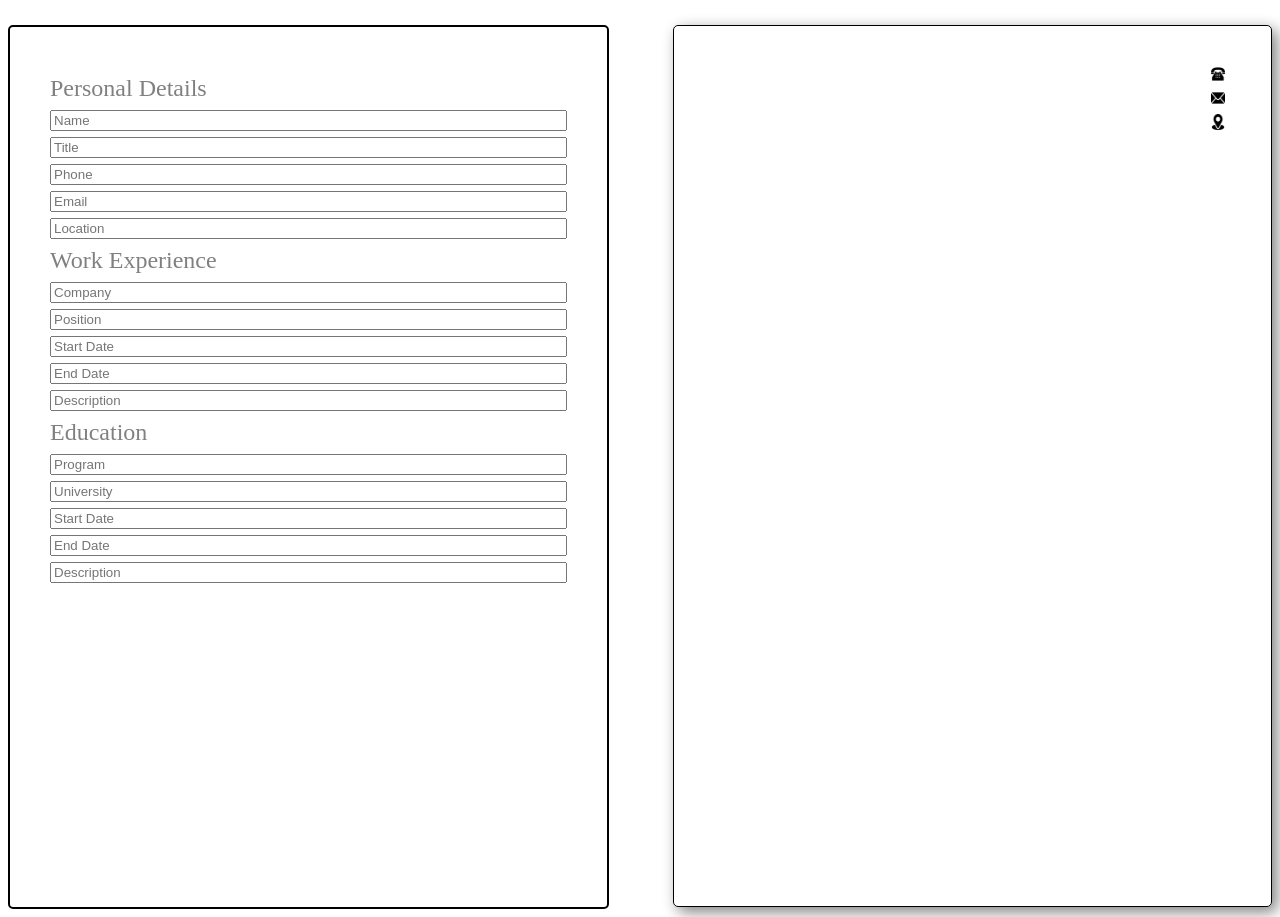
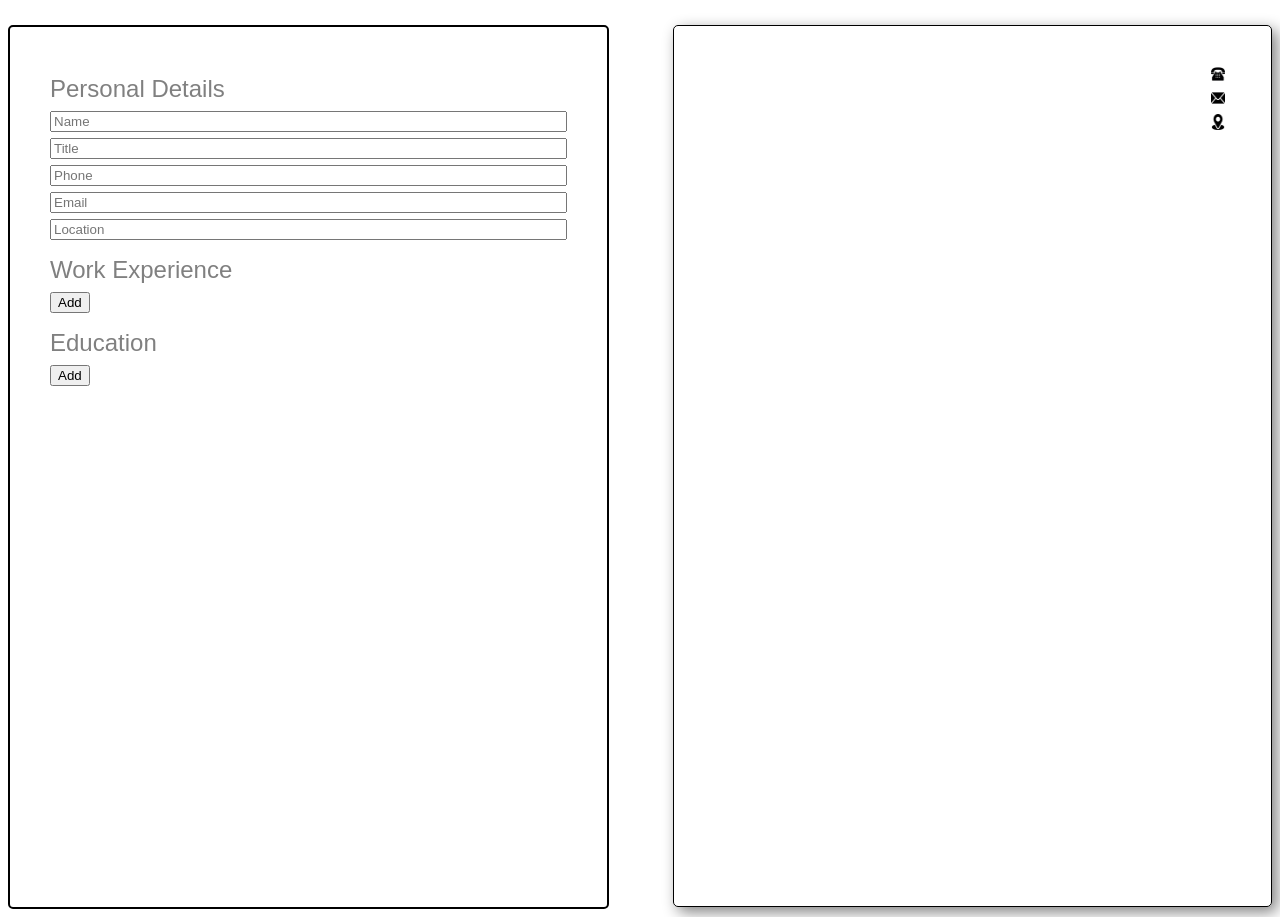
Before and after one commit to ali-a-ahmed1097/cv-app, a React (Vite) app: page / in a window 1280 px wide. Built offline with nearby package versions, Linux system fonts and the light colour scheme.

Commit message:
Can now add additional input fields for each Work Experience and education.

```diff
--- a/src/App.css
+++ b/src/App.css
@@ -1,3 +1,7 @@
+body {
+    font-family: Montserrat, sans-serif;
+}
+
 .app {
     display: flex;
     justify-content: center;
@@ -33,3 +37,9 @@
     color: gray;
     font-weight: 100;
 }
+
+form {
+    display: flex;
+    flex-direction: column;
+    gap: 8px;
+}
--- a/src/components/BodyForm.jsx
+++ b/src/components/BodyForm.jsx
@@ -2,6 +2,8 @@ import React from "react";
 import Input from "./Input";
 
 export default function BodyForm(props) {
+    const [numOfForms, setNumOfForms] = React.useState(0);
+    const [tbArr, setTbArr] = React.useState([]);
 
     let title = 'Work Experience';
     let textBoxes = ['Company', 'Position', 'Start Date', 'End Date', 'Description'];
@@ -12,13 +14,26 @@ export default function BodyForm(props) {
     }
 
     function handleChange(values) {
-        props.handleChange(values);
+        props.handleChange({...values, to: title});
     }
+
+    function addForm() {
+        setNumOfForms(old => old + 1);
+    }
+
+    React.useEffect(() => {
+        if (numOfForms > tbArr.length)
+            setTbArr(prev => [...prev, {[textBoxes[0]]: '', [textBoxes[1]]: '', [textBoxes[2]]: '', [textBoxes[3]]: '', [textBoxes[4]]: ''}]);
+        console.log(numOfForms, tbArr);
+    }, [numOfForms]);
+
+    const inputArr = tbArr.map((a, i) => <Input key={i} inputNames={textBoxes} handleChange={handleChange} />);
 
     return (
         <div>
             <h2 className="form-title">{title}</h2>
-            <Input inputNames={textBoxes} handleChange={handleChange} />
+            {inputArr}
+            <button type="button" onClick={addForm}>Add</button>
         </div>
     );
 }
--- a/src/components/Heading.css
+++ b/src/components/Heading.css
@@ -19,9 +19,23 @@
     color: #195c70;
     margin: 0;
     text-transform: uppercase;
+    font-size: 34px;
 }
 
 .small {
     width: 14px;
     height: 16px;
 }
+
+.king {
+    display: flex;
+    flex-direction: column;
+    justify-content: space-between;
+}
+
+.person-title {
+    color: #5E5E5E;
+    margin: 0;
+    font-weight: 100;
+    font-size: 20px;
+}
--- a/src/components/Heading.jsx
+++ b/src/components/Heading.jsx
@@ -13,9 +13,9 @@ export default function Heading(props) {
 
     return (
         <div className="person">
-            <div>
+            <div className='king'>
                 <h1 className='person-name'> {ob['Name']} </h1>
-                <div className="person-title">{ob['Title']}</div>
+                <h2 className="person-title">{ob['Title']}</h2>
             </div>
             <div className="details">
                 <div>
```
